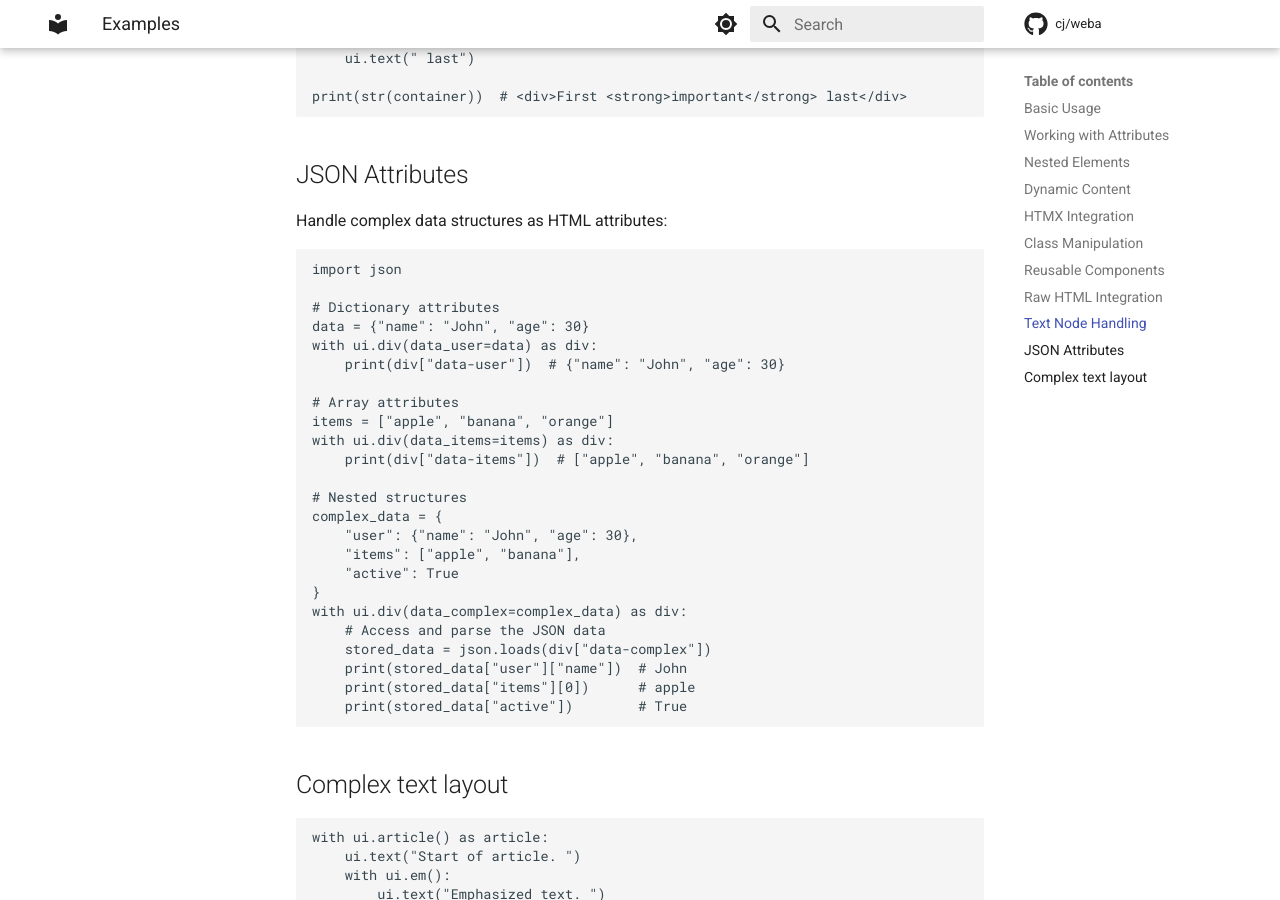
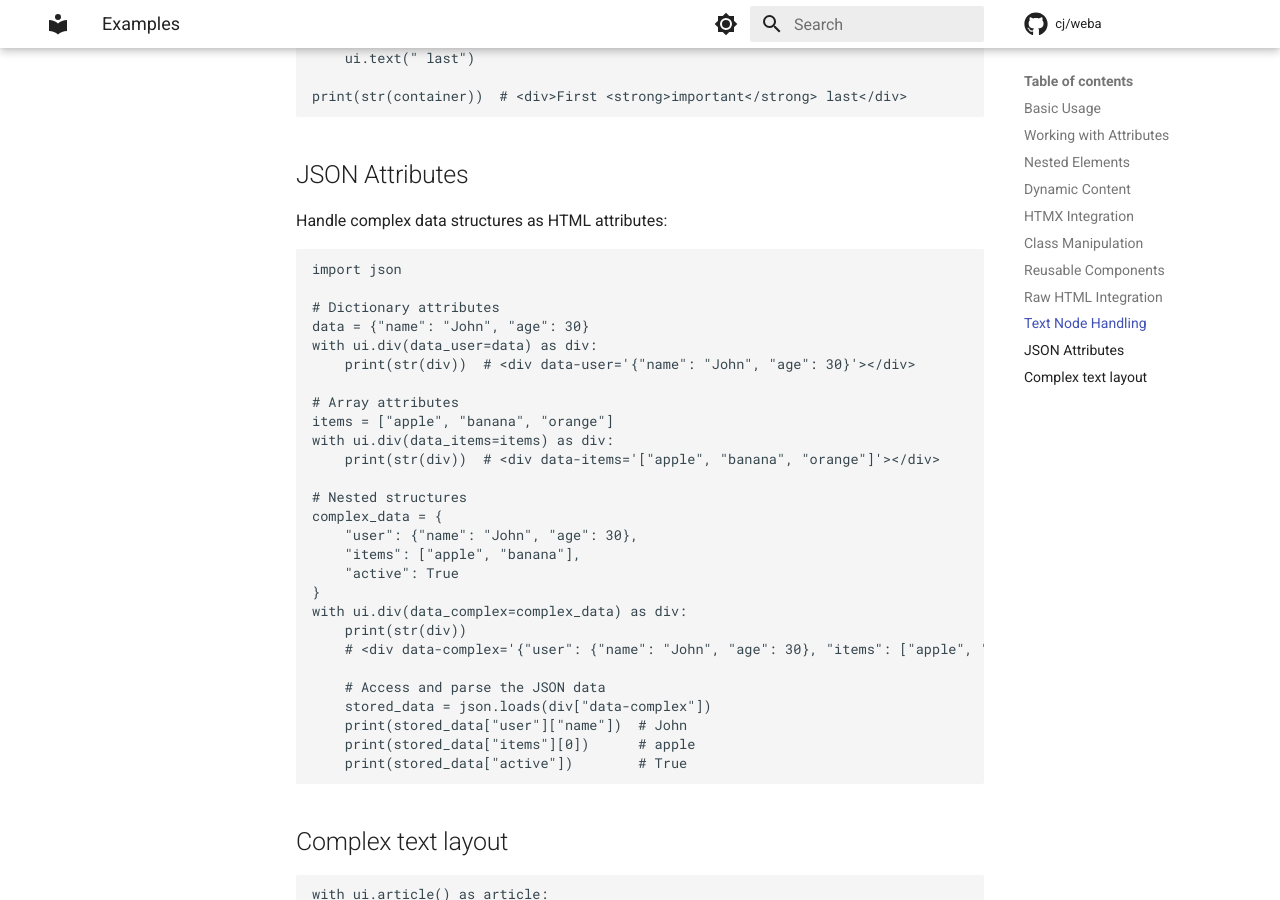
Before and after one commit to cj/weba, an MkDocs documentation site: the page built from docs/examples.md, in a window 1280 px wide and 900 px high, scrolled down 4276 px. Built offline with MkDocs 1.6.1 and Material for MkDocs 9.7.7, drawn with Linux system fonts in a browser that asks for light colours; comment, search, counter and statistics services are not loaded.

Commit message:
docs: Update examples to show string representation of div with data attributes

```diff
--- a/docs/examples.md
+++ b/docs/examples.md
@@ -223,12 +223,12 @@ import json
 # Dictionary attributes
 data = {"name": "John", "age": 30}
 with ui.div(data_user=data) as div:
-    print(div["data-user"])  # {"name": "John", "age": 30}
+    print(str(div))  # <div data-user='{"name": "John", "age": 30}'></div>
 
 # Array attributes
 items = ["apple", "banana", "orange"]
 with ui.div(data_items=items) as div:
-    print(div["data-items"])  # ["apple", "banana", "orange"]
+    print(str(div))  # <div data-items='["apple", "banana", "orange"]'></div>
 
 # Nested structures
 complex_data = {
@@ -237,6 +237,9 @@ complex_data = {
     "active": True
 }
 with ui.div(data_complex=complex_data) as div:
+    print(str(div))
+    # <div data-complex='{"user": {"name": "John", "age": 30}, "items": ["apple", "banana"], "active": true}'></div>
+
     # Access and parse the JSON data
     stored_data = json.loads(div["data-complex"])
     print(stored_data["user"]["name"])  # John
```
